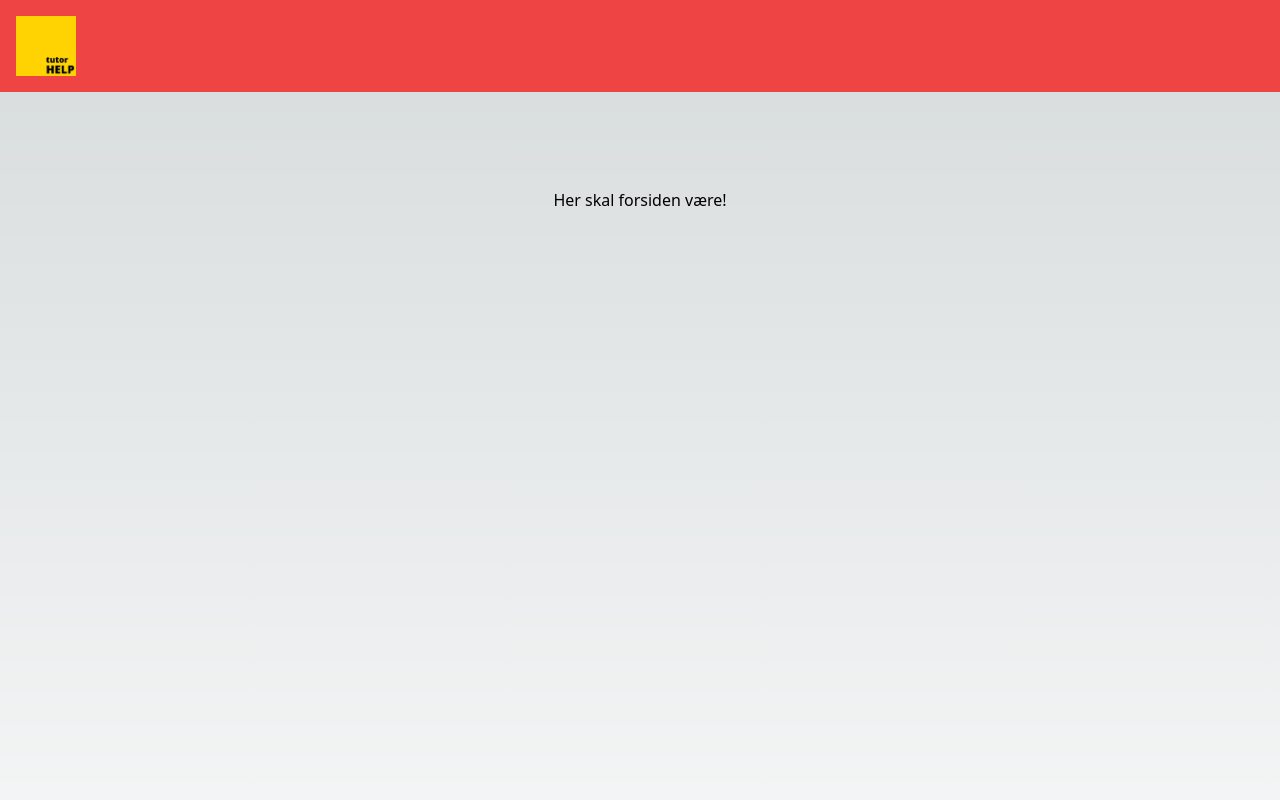
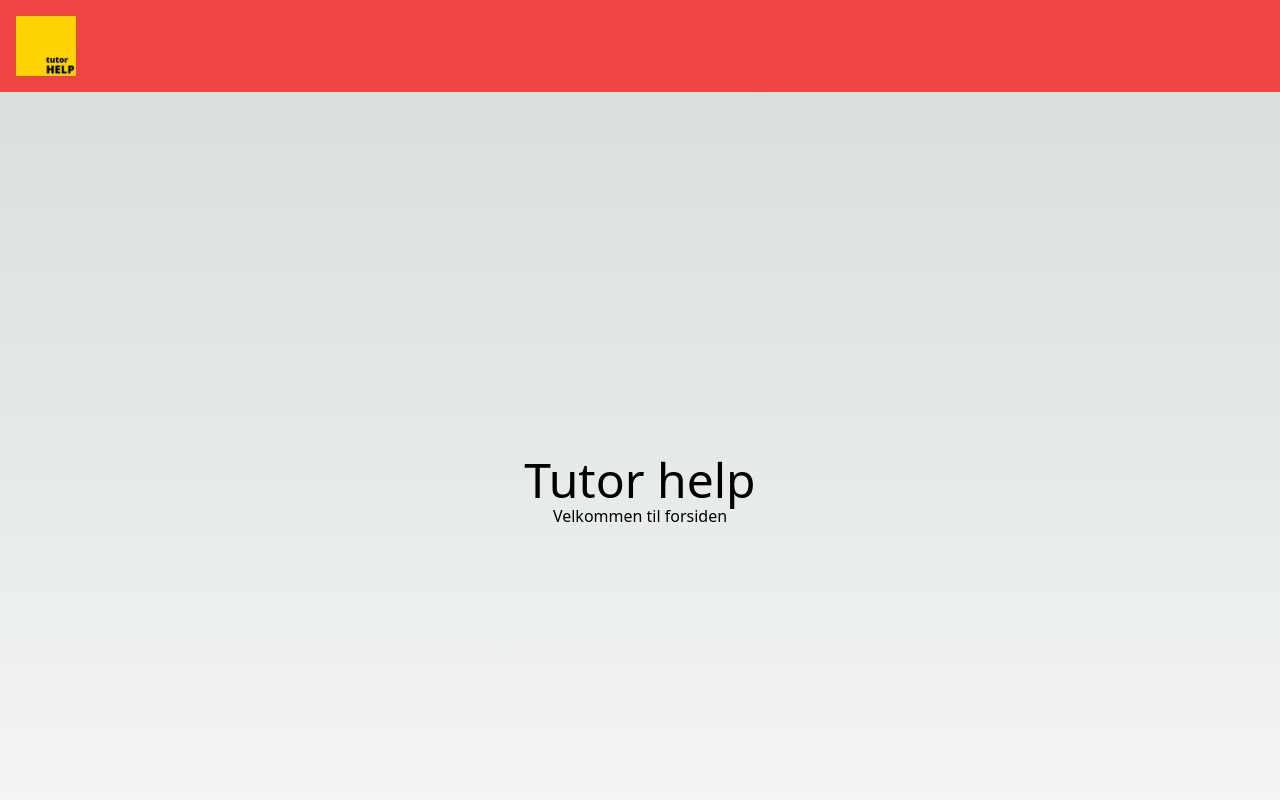
Before and after one commit to flamingofar/tutor-site, a Next.js app in the folder frontend/: page / in a window 1280 px wide. Shown: the top 800 px of the page. Built offline with nearby package versions, Linux system fonts and the light colour scheme.

Commit message:
styling of Footer and index

```diff
--- a/frontend/src/modules/Footer/Footer.tsx
+++ b/frontend/src/modules/Footer/Footer.tsx
@@ -3,7 +3,7 @@ import Link from "next/link";
 
 export const Footer = () => {
   return (
-    <footer className="flex flex-col gap-8 p-4">
+    <footer className="flex flex-col gap-8 p-4 bg-red-500">
       <section className="flex justify-evenly">
       <div className="flex flex-col">
         <h3 className="text-2xl mb-4">Hjælp til selvhjælp</h3>
--- a/frontend/src/pages/index.jsx
+++ b/frontend/src/pages/index.jsx
@@ -14,9 +14,10 @@ export default function Home() {
         <meta name="viewport" content="width=device-width, initial-scale=1" />
         <link rel="icon" href="/favicon.ico" />
       </Head>
-      <main className={styles.main}>
+      <main className="flex flex-col items-center justify-center h-screen">
+        <h1 className="text-5xl">Tutor help</h1>
         <section>
-          Her skal forsiden være!
+          <p>Velkommen til forsiden</p>
         </section>
       </main>
     </>
```
